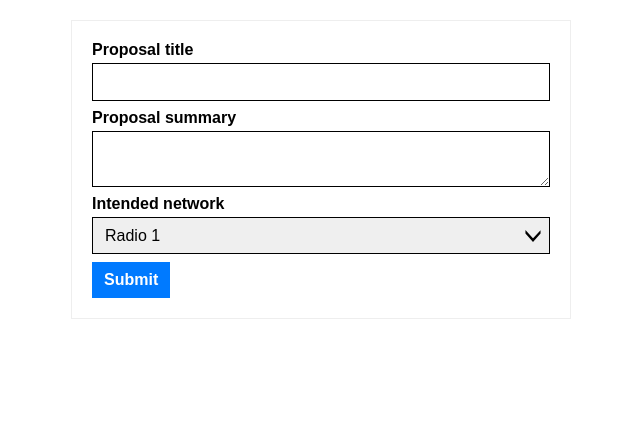
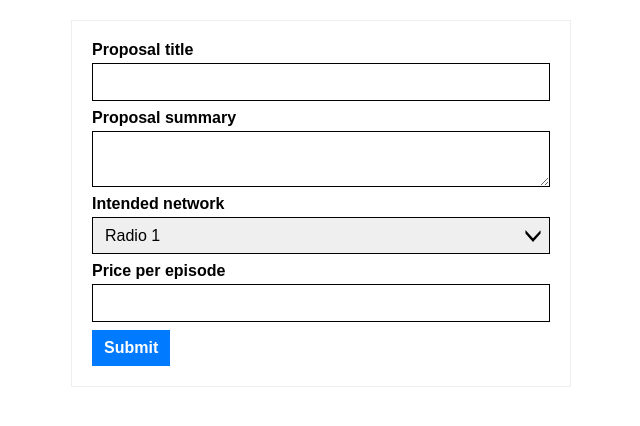
Before and after one commit to justtoconfirm/picos-frontend-challenge, a React (Create React App) app: page / in a window 1280 px wide. Shown: the top 426 px of the page, without its empty margins (319-959 px from the left). Built offline with nearby package versions, Linux system fonts and the light colour scheme.

Commit message:
Add currency field

```diff
--- a/src/components/ProposalForm/ProposalForm.js
+++ b/src/components/ProposalForm/ProposalForm.js
@@ -59,6 +59,12 @@ const ProposalForm = () => {
 						options={intendedNetwork}
 					/>
 
+					<TextField
+						label="Price per episode"
+						name="proposalPrice"
+						type="number"
+					/>
+
 					<Button>Submit</Button>
 				</form>
 			</div>
--- a/src/components/TextField/TextField.js
+++ b/src/components/TextField/TextField.js
@@ -6,6 +6,7 @@ const TextField = ({
     label,
     value,
     name,
+    type = 'text',
     onChange,
     placeholder,
     disabled,
@@ -25,7 +26,7 @@ const TextField = ({
             <input
                 id={name}
                 name={name}
-                type="text"
+                type={type}
                 value={value}
                 placeholder={placeholder}
                 onChange={handleChange}
```
